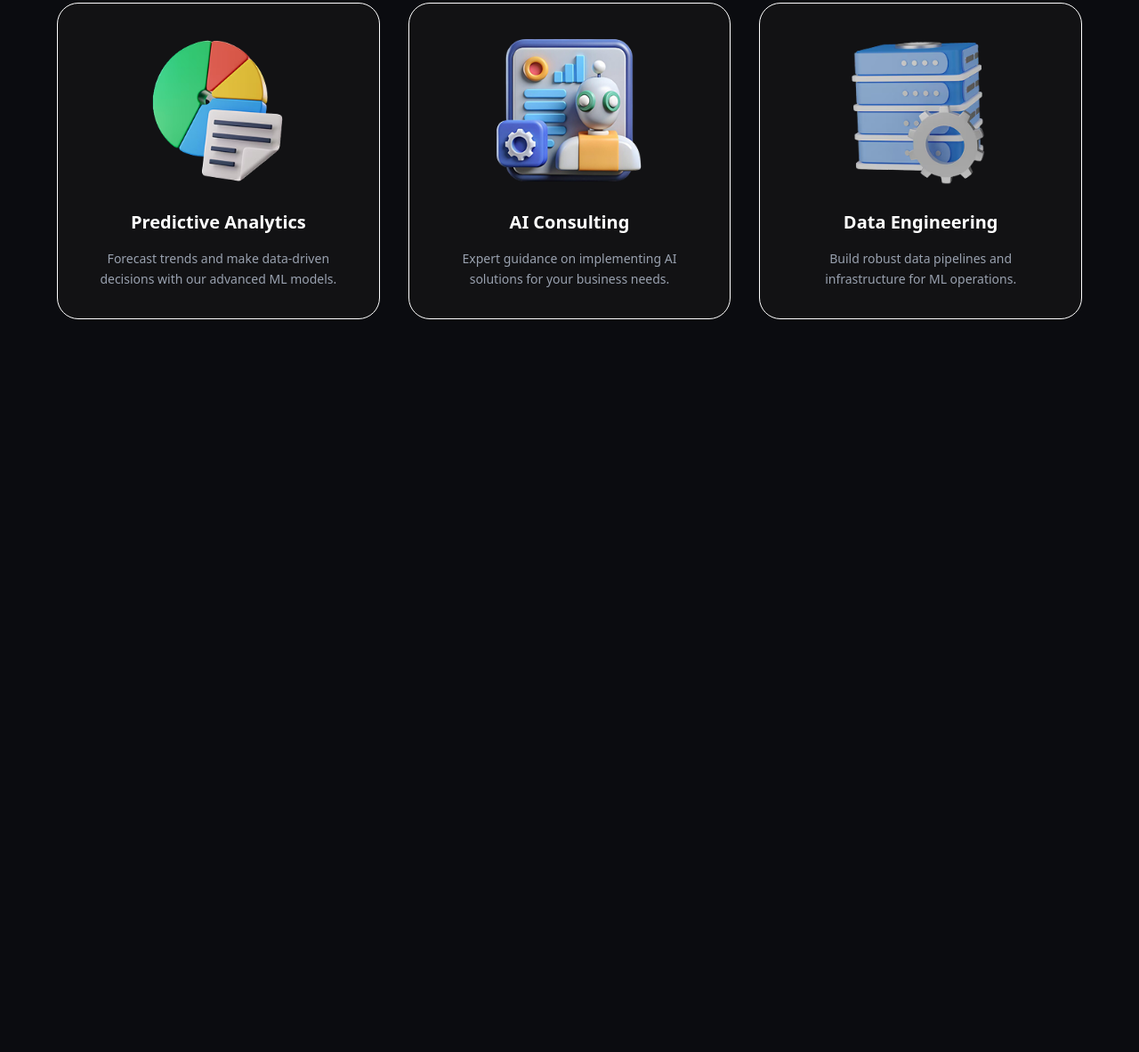
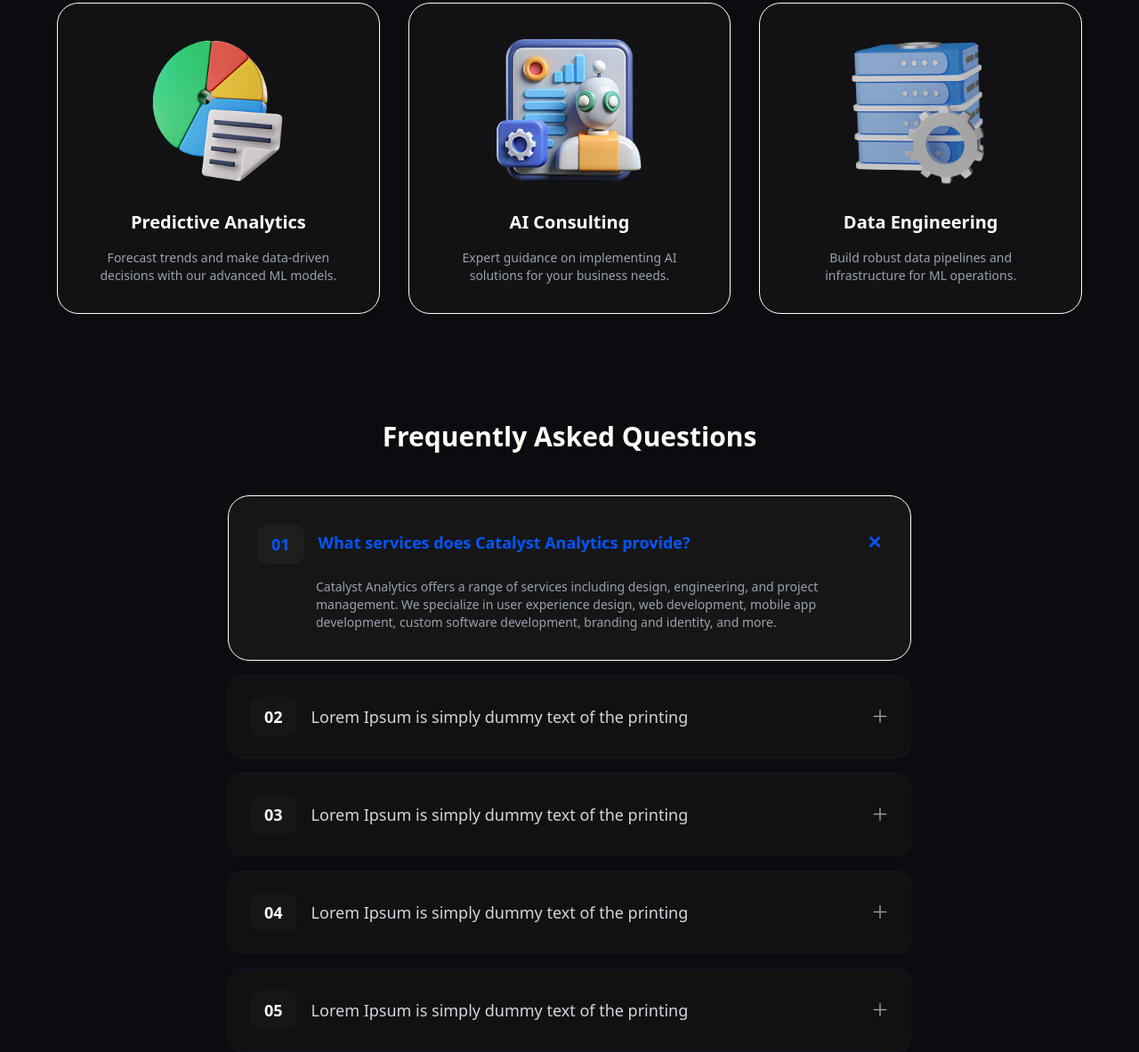
Before and after one commit to ahmad2009-veb/EXSAM-3, a website: page src/index.html in a window 1280 px wide. Shown: the part 1023-2206 px from the top of the page at 89% size. Before the commit the page ends 1382 px from the top, so only its background shows below. Drawn offline with Linux system fonts and the light colour scheme.

Commit message:
third commit

```diff
--- a/src/index.html
+++ b/src/index.html
@@ -89,7 +89,7 @@
           <img src="../72355892508 1 (1).png" alt="" class="max-h-full">
         </div>
         <h3 class="text-xl font-bold mb-4">Predictive Analytics</h3>
-        <p class="text-gray-400 text-sm leading-relaxed">
+        <p class="text-gray-400 text-sm ">
           Forecast trends and make data-driven decisions with our advanced ML models.
         </p>
       </div>
@@ -99,7 +99,7 @@
           <img src="../72355892508 1 (2).png" alt="" class="max-h-full">
         </div>
         <h3 class="text-xl font-bold mb-4">AI Consulting</h3>
-        <p class="text-gray-400 text-sm leading-relaxed">
+        <p class="text-gray-400 text-sm ">
           Expert guidance on implementing AI solutions for your business needs.
         </p>
       </div>
@@ -109,11 +109,103 @@
           <img src="../72355892508 1 (3).png" alt="" class="max-h-full">
         </div>
         <h3 class="text-xl font-bold mb-4">Data Engineering</h3>
-        <p class="text-gray-400 text-sm leading-relaxed">
+        <p class="text-gray-400 text-sm ">
           Build robust data pipelines and infrastructure for ML operations.
         </p>
       </div>
     </div>
   </div>
+  <div class="max-w-3xl mx-auto mt-30">
+
+    <h2 class="text-3xl font-bold text-center mb-12">Frequently Asked Questions</h2>
+
+    <div class="space-y-4">
+
+      <div class="bg-[#161617] rounded-3xl p-6 md:p-8 border">
+        <div class="flex items-start justify-between gap-4">
+
+          <div class="flex items-start gap-4">
+            <div class="bg-[#1e1e1f] text-[#0256fc] font-bold px-4 py-2 rounded-xl text-lg min-w-[50px] text-center">
+              01
+            </div>
+            <h3 class="text-[#0256fc] font-semibold md:text-lg pt-1.5">
+              What services does Catalyst Analytics provide?
+            </h3>
+          </div>
+
+          <button class="text-[#0256fc] text-xl font-bold pt-1.5">
+            ✕
+          </button>
+        </div>
+
+        <div class="pl-[66px] mt-4">
+          <p class="text-gray-400 text-sm  max-w-2xl">
+            Catalyst Analytics offers a range of services including design, engineering, and project management. We specialize in user experience design, web development, mobile app development, custom software development, branding and identity, and more.
+          </p>
+        </div>
+      </div>
+
+
+      <div class="bg-[#111112] rounded-2xl p-6 border border-gray-900 flex items-center justify-between gap-4 hover:bg-[#141415] transition">
+        <div class="flex items-center gap-4">
+          <div class="bg-[#161617] text-white font-bold px-4 py-2 rounded-xl text-lg min-w-[50px] text-center">
+            02
+          </div>
+          <h3 class="text-gray-300 font-medium md:text-lg">
+            Lorem Ipsum is simply dummy text of the printing
+          </h3>
+        </div>
+        <button class="text-gray-400 text-xl hover:text-white">
+          ＋
+        </button>
+      </div>
+
+
+      <div class="bg-[#111112] rounded-2xl p-6 border border-gray-900 flex items-center justify-between gap-4 hover:bg-[#141415] transition">
+        <div class="flex items-center gap-4">
+          <div class="bg-[#161617] text-white font-bold px-4 py-2 rounded-xl text-lg min-w-[50px] text-center">
+            03
+          </div>
+          <h3 class="text-gray-300 font-medium md:text-lg">
+            Lorem Ipsum is simply dummy text of the printing
+          </h3>
+        </div>
+        <button class="text-gray-400 text-xl hover:text-white">
+          ＋
+        </button>
+      </div>
+
+
+      <div class="bg-[#111112] rounded-2xl p-6 border border-gray-900 flex items-center justify-between gap-4 hover:bg-[#141415] transition">
+        <div class="flex items-center gap-4">
+          <div class="bg-[#161617] text-white font-bold px-4 py-2 rounded-xl text-lg min-w-[50px] text-center">
+            04
+          </div>
+          <h3 class="text-gray-300 font-medium md:text-lg">
+            Lorem Ipsum is simply dummy text of the printing
+          </h3>
+        </div>
+        <button class="text-gray-400 text-xl hover:text-white">
+          ＋
+        </button>
+      </div>
+
+
+      <div class="bg-[#111112] rounded-2xl p-6 border border-gray-900 flex items-center justify-between gap-4 hover:bg-[#141415] transition">
+        <div class="flex items-center gap-4">
+          <div class="bg-[#161617] text-white font-bold px-4 py-2 rounded-xl text-lg min-w-[50px] text-center">
+            05
+          </div>
+          <h3 class="text-gray-300 font-medium md:text-lg">
+            Lorem Ipsum is simply dummy text of the printing
+          </h3>
+        </div>
+        <button class="text-gray-400 text-xl hover:text-white">
+          ＋
+        </button>
+      </div>
+
+    </div>
+  </div>
 </body>
 </html>
```
Also changed, not shown: src/output.css.
